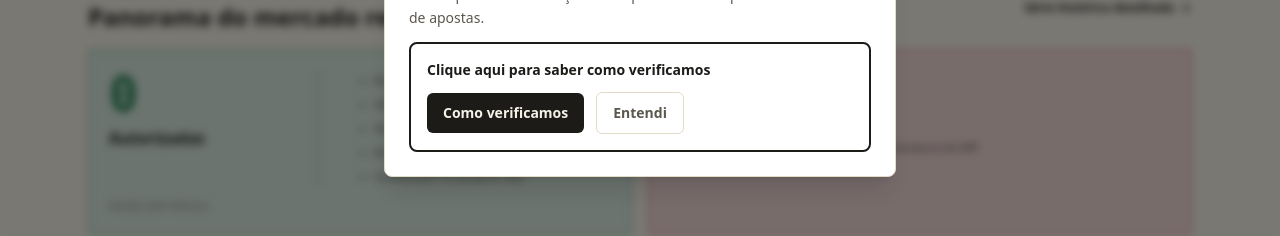
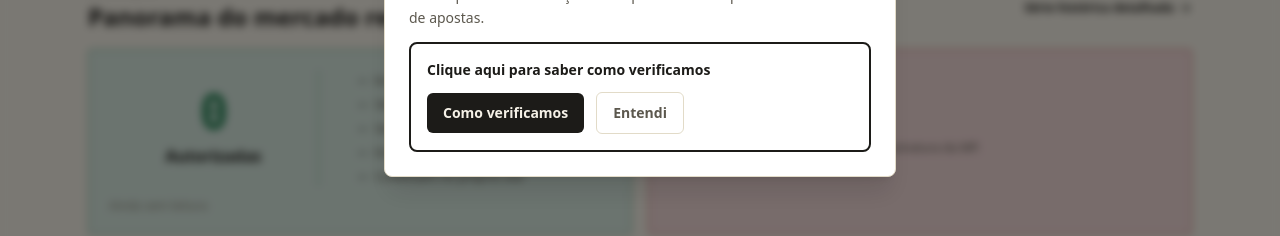
Before and after one commit to diegoterrani/betlegal-frontend, a React (Vite) app: page / in a window 1280 px wide. Shown: the part 455-691 px from the top of the page. Built offline with nearby package versions, Linux system fonts and the light colour scheme; no server answers.

Commit message:
Centraliza o total de autorizadas no espaço à esquerda da barra.

```diff
--- a/src/components/DetectionBreakdownCards.tsx
+++ b/src/components/DetectionBreakdownCards.tsx
@@ -120,12 +120,11 @@ const AuthorizedCard: React.FC<{
         borderColor: `color-mix(in srgb, ${tone} 55%, transparent)`,
       }}
     >
-      <div className="grid items-stretch" style={{ gridTemplateColumns: "auto minmax(0.75rem, 1fr) auto minmax(0, max-content)" }}>
-        <div className="shrink-0">
+      <div className="grid items-stretch" style={{ gridTemplateColumns: "minmax(0, 1fr) auto minmax(0, max-content)" }}>
+        <div className="flex flex-col items-center justify-center text-center px-2">
           <div className="font-mono text-5xl font-semibold tracking-tight leading-none" style={{ color: tone }}>{fmt(value)}</div>
           <div className="text-base font-semibold mt-2" style={{ color: 'var(--color-text-primary)' }}>Autorizadas</div>
         </div>
-        <div aria-hidden="true" />
         <div
           aria-hidden="true"
           className="w-px self-stretch"
```
